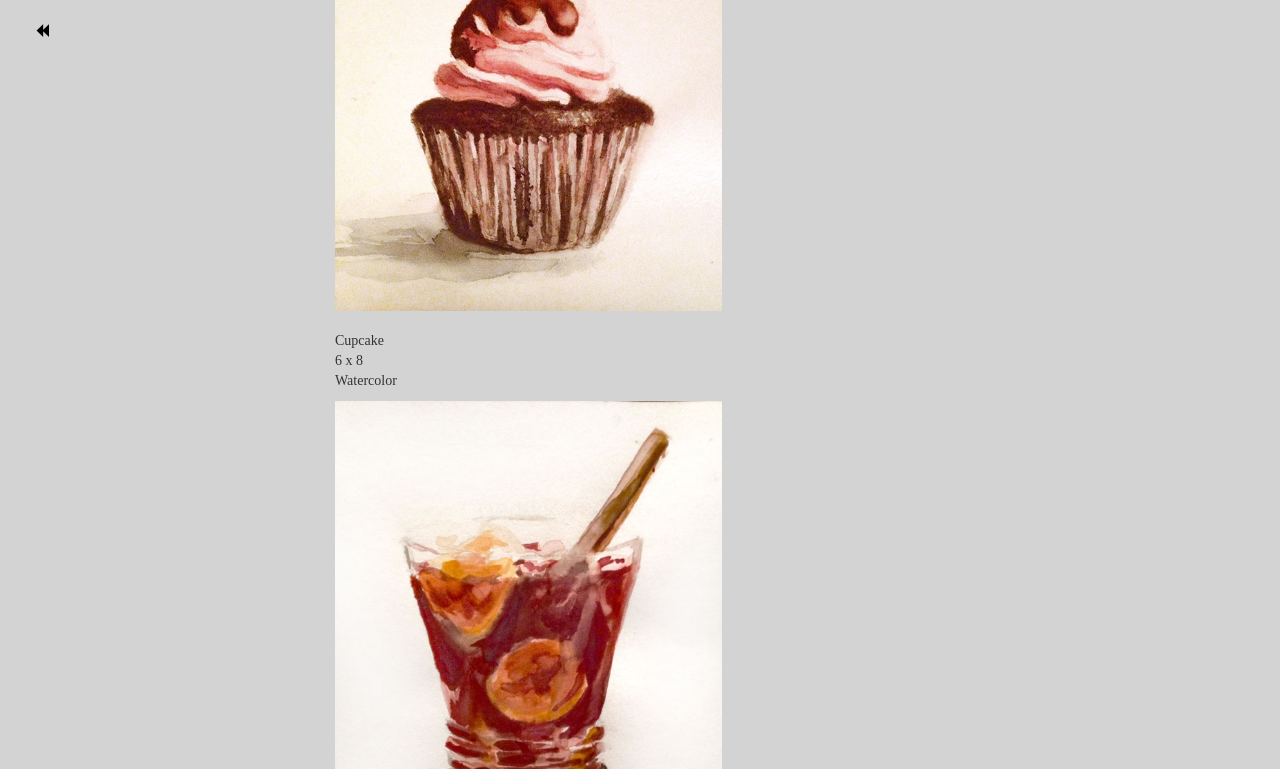
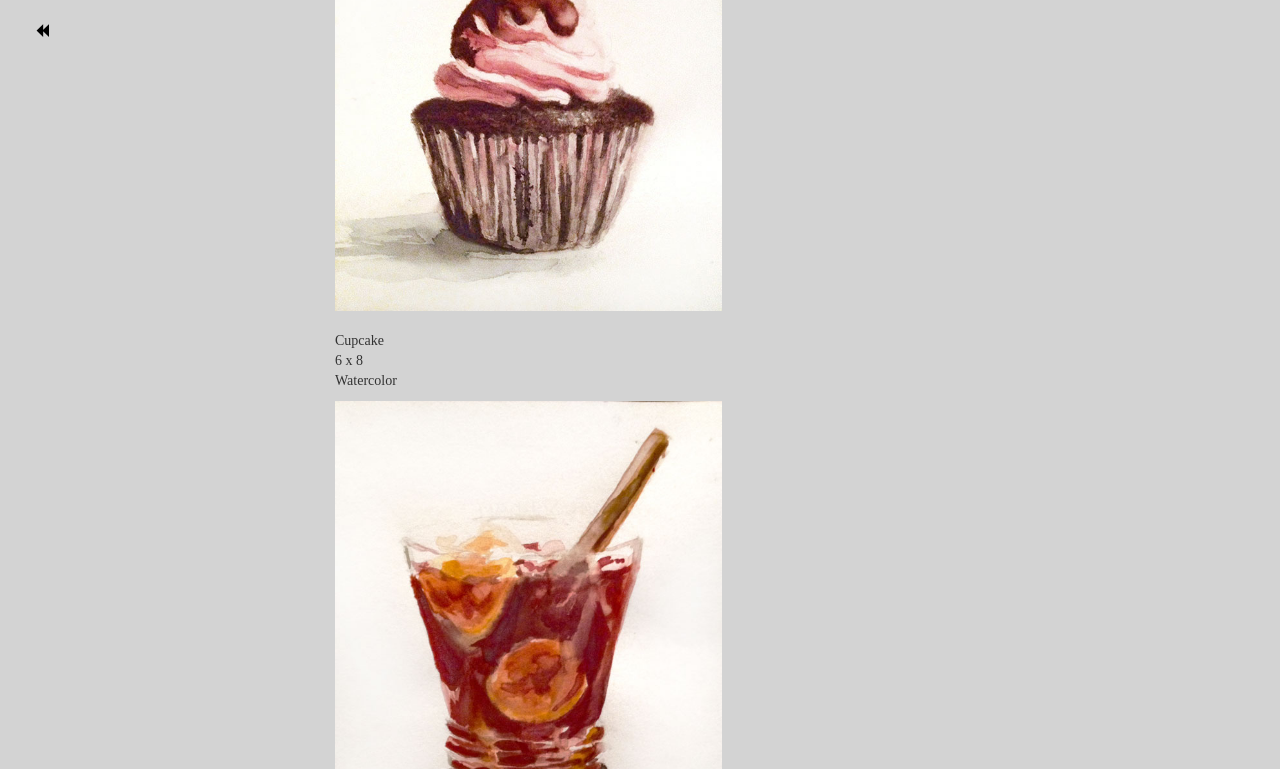
Before and after one commit to lizcoonan/lizcoonan.github.io, a plain HTML site: page watercolors.html in a window 1280 px wide. Shown: the part 148-917 px from the top of the page. Drawn offline with nearby package versions, Linux system fonts and the light colour scheme.

Commit message:
watercolors

```diff
--- a/watercolors.html
+++ b/watercolors.html
@@ -26,7 +26,7 @@
       </div>
       <div class="container-fluid">
       <div class="col-sm-4">
-        <img id="dessert" src="Watercolors/Dessert-1-large.jpg" width="600" height="713">
+        <img id="dessert" src="Watercolors/Dessert-1.jpg" width="600" height="713">
         <p>
         Cupcake<br>
         6 x 8<br>
```
